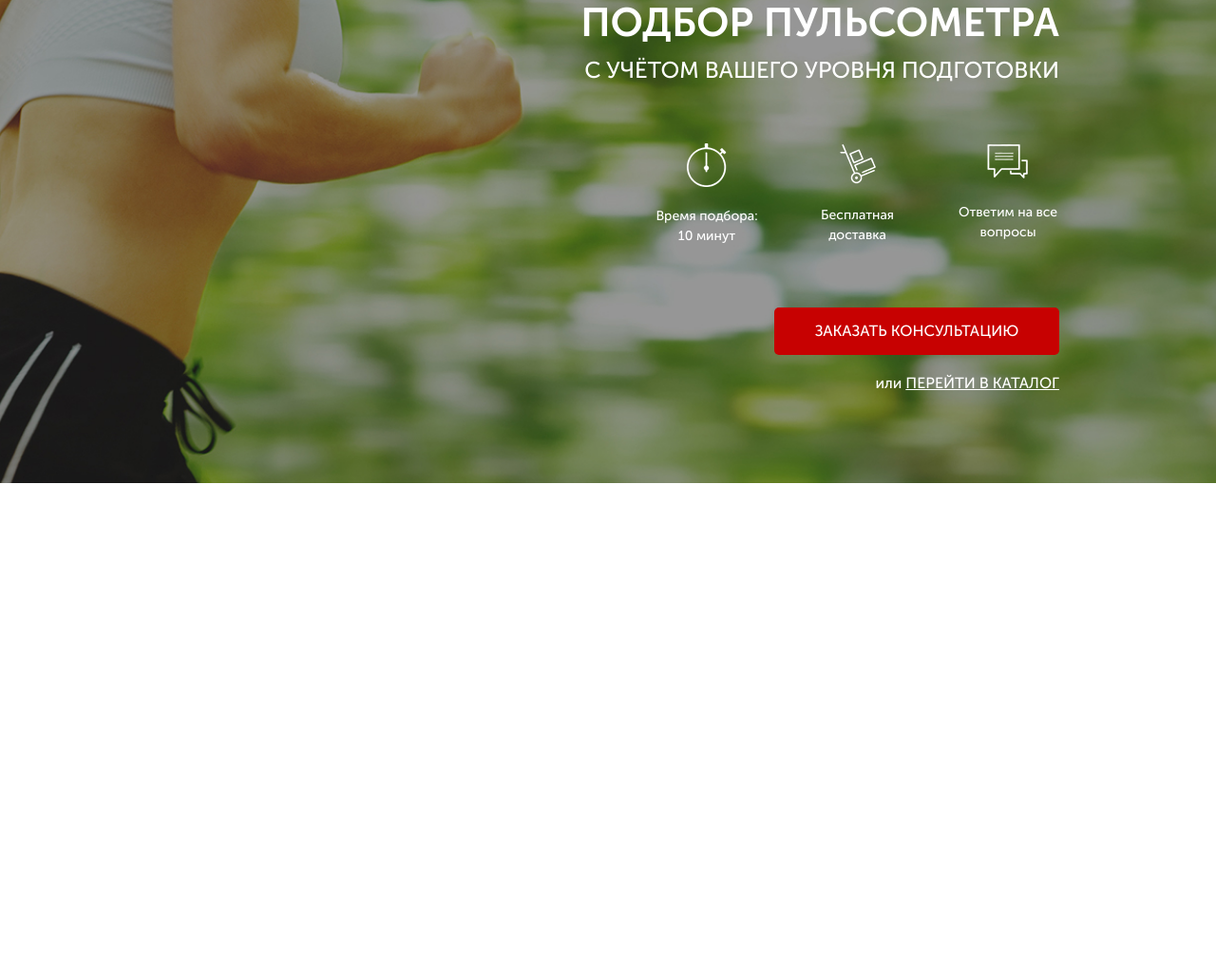
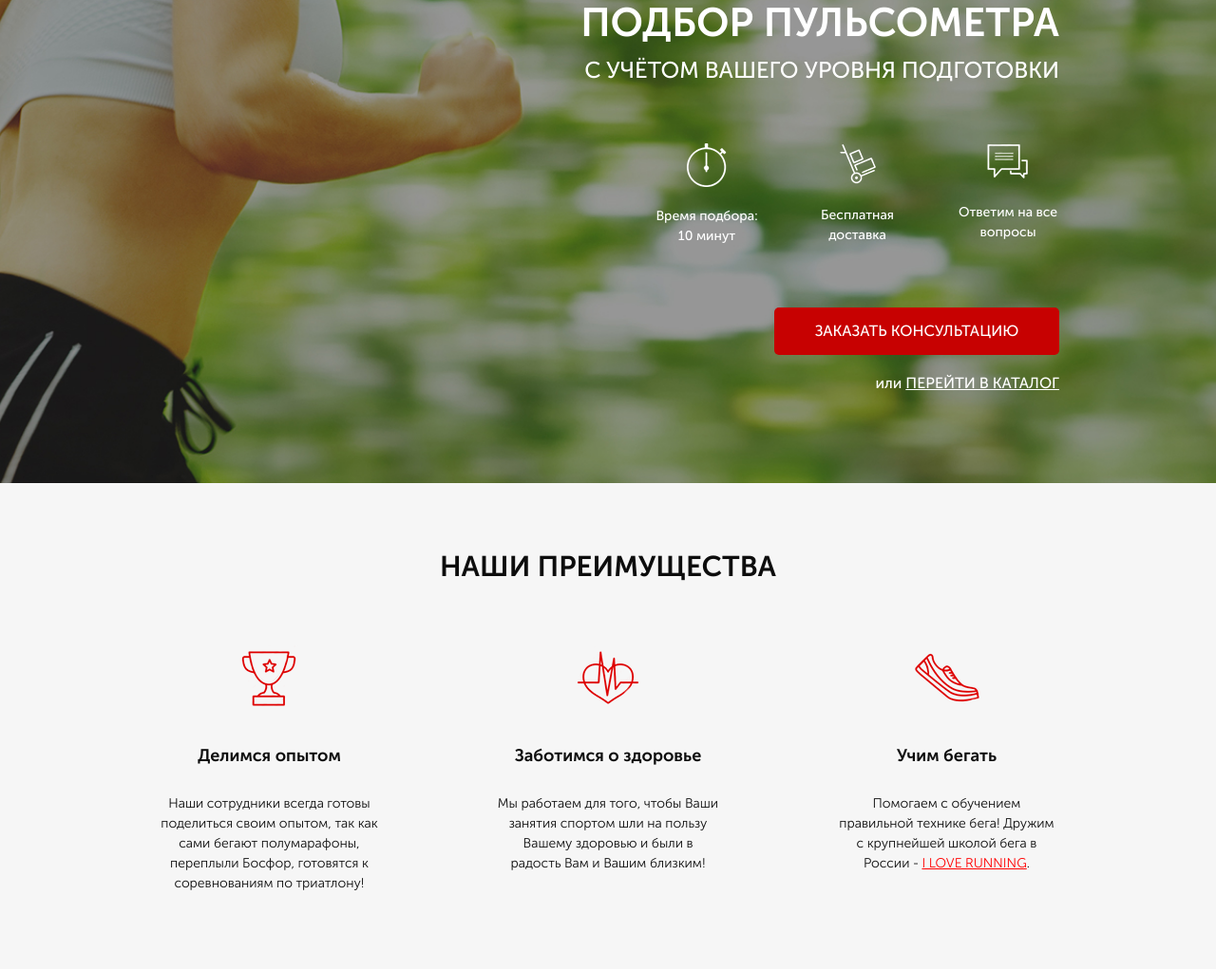
Before and after one commit to fuad9411/pulse, a website: page src/index.html in a window 1280 px wide. Shown: the part 165-1186 px from the top of the page at 95% size. Before the commit the page ends 800 px from the top, so only its background shows below. Drawn offline with Linux system fonts and the light colour scheme.

Commit message:
advantages

```diff
--- a/src/index.html
+++ b/src/index.html
@@ -53,5 +53,28 @@
         </div>
     </div>
 </div>
+
+<div class="advantages">
+    <div class="container">
+        <h2 class="title">НАШИ ПРЕИМУЩЕСТВА</h2>
+        <div class="advantages__wrapper">
+            <div class="advantages__item">
+                <img src="../icons/cup.png" alt="cup" class="advantages__icon">
+                <div class="advantages__subtitle">Делимся опытом</div>
+                <div class="advantages__descr">Наши сотрудники всегда готовы поделиться своим опытом, так как сами бегают полумарафоны, переплыли Босфор, готовятся к соревнованиям по триатлону!</div>
+            </div>
+            <div class="advantages__item">
+                <img src="../icons/heart.png" alt="heart" class="advantages__icon">
+                <div class="advantages__subtitle">Заботимся о здоровье</div>
+                <div class="advantages__descr">Мы работаем для того, чтобы Ваши занятия спортом шли на пользу Вашему здоровью и были в<br> радость Вам и Вашим близким!</div>
+            </div>
+            <div class="advantages__item">
+                <img src="../icons/shoe.png" alt="shoe" class="advantages__icon">
+                <div class="advantages__subtitle">Учим бегать</div>
+                <div class="advantages__descr">Помогаем с обучением правильной технике бега! Дружим с крупнейшей школой бега в России - <a href="#">I LOVE RUNNING</a>.</div>
+            </div>
+        </div>
+    </div>
+</div>
 </body>
 </html>
--- /dev/null
+++ b/src/sass/blocks/_advantages.scss
@@ -0,0 +1,35 @@
+.advantages {
+    background: #F6F6F6;
+    padding: 70px 0 80px 0;
+    &__wrapper {
+        margin-top: 65px;
+        display: flex;
+        justify-content: space-between;
+    }
+    &__item {
+        max-width: 237px;
+
+    }
+    &__icon {
+        display: block;
+        margin: 0 auto;
+    }
+    &__subtitle {
+        margin-top: 38px;
+        font-weight: 700;
+        font-size: 18px;
+        text-align: center;
+        color: #0D0D0D;
+
+    }
+    &__descr {
+        margin-top: 26px;
+        font-weight: 300;
+        font-size: 14px;
+        text-align: center;
+        color: #0D0D0D;
+        a{
+            color: #FF0000;
+        }
+    }
+}
--- a/src/sass/blocks/_promo.scss
+++ b/src/sass/blocks/_promo.scss
@@ -1,7 +1,7 @@
 .promo {
     min-height: 650px;
     padding: 21px 0 93px 0;
-    background: url('../../img/main.jpg') center center/cover no-repeat;
+    background: url('../img/main.jpg') center center/cover no-repeat;
     &__wrapper {
         display: flex;
         flex-direction: column;
--- /dev/null
+++ b/src/sass/blocks/_titles.scss
@@ -0,0 +1,7 @@
+.title {
+    font-weight: 700;
+    font-size: 30px;
+    text-align: center;
+    color: #0D0D0D;
+
+}
--- a/src/sass/style.scss
+++ b/src/sass/style.scss
@@ -9,4 +9,6 @@
 }
 @import 'blocks/promo';
 @import 'blocks/header';
-@import 'blocks/butoons'
+@import 'blocks/butoons';
+@import 'blocks/advantages';
+@import 'blocks/titles';
```
Also changed, not shown: src/css/style.min.css, src/icons/cup.png (added), src/icons/heart.png (added), src/icons/shoe.png (added).
